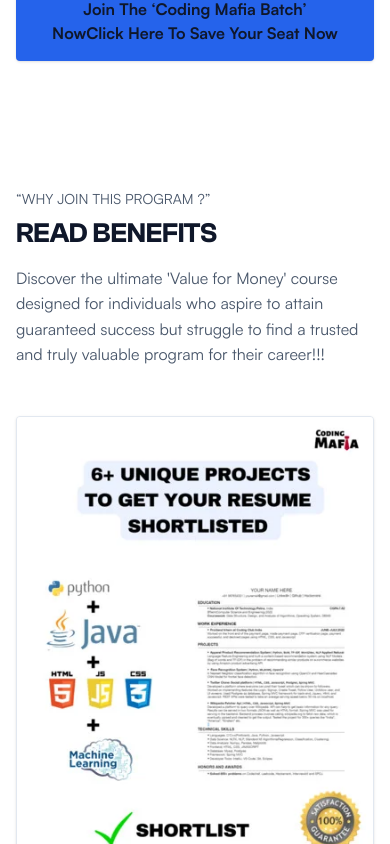
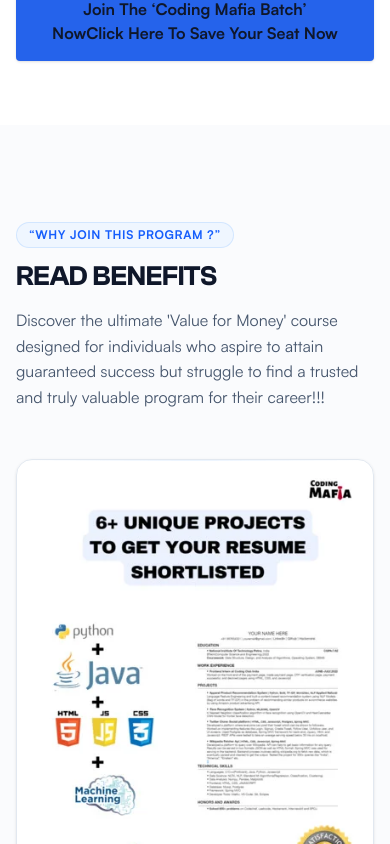
Before and after one commit to JayantOlhyan/Coding-Club-Redesign, a Next.js app: page / in a window 390 px wide. Shown: the part 4980-5824 px from the top of the page. Built offline with nearby package versions, Linux system fonts and the light colour scheme.

Commit message:
feat(benefits): polish Benefits section layout and typography hierarchy

```diff
--- a/components/Benefits.tsx
+++ b/components/Benefits.tsx
@@ -1,3 +1,5 @@
+"use client";
+
 import {
   getBlock,
   getImageMeta,
@@ -7,6 +9,8 @@
   ImageBlock,
   ParagraphBlock,
 } from "@/lib/content";
+import { ScrollReveal } from "./motion/ScrollReveal";
+import { MotionCard } from "./motion/MotionCard";
 
 export function Benefits() {
   const h31 = getBlock<HeadingBlock>(SECTION_MAP.benefits.headings[0]);
@@ -15,29 +19,31 @@
   const p36 = getBlock<ParagraphBlock>(SECTION_MAP.benefits.prose);
 
   return (
-    <section className="w-full bg-[var(--surface)] py-16 md:py-24">
+    <section className="relative w-full bg-slate-50/70 py-24 lg:py-36 border-b border-slate-200/80">
       <div className="max-w-[1040px] mx-auto px-4 sm:px-6 lg:px-8">
         {/* Section Header */}
+        <ScrollReveal direction="up" delay={0}>
           <div className="text-left mb-12 max-w-[780px]">
             <span
               data-block={SECTION_MAP.benefits.headings[0]}
-            className="block text-sm md:text-base font-normal text-[var(--body)] mb-2"
+              className="inline-block px-3 py-1 rounded-full text-xs font-semibold uppercase tracking-wider bg-blue-50 text-blue-600 border border-blue-200/60 mb-3"
             >
               {h31.text}
             </span>
             <h2
               data-block={SECTION_MAP.benefits.headings[1]}
-            className="text-[28px] lg:text-[40px] font-semibold text-[var(--ink)] tracking-[-0.02em] mb-4"
+              className="text-[28px] lg:text-[42px] font-semibold text-slate-900 tracking-[-0.02em] mb-4 leading-tight"
             >
               {h32.text}
             </h2>
             <p
               data-block={SECTION_MAP.benefits.prose}
-            className="text-base lg:text-[17px] font-normal text-[var(--body)] leading-[1.6]"
+              className="text-base lg:text-[18px] font-normal text-slate-600 leading-[1.6]"
             >
               {p36.text}
             </p>
           </div>
+        </ScrollReveal>
 
         {/* 3-Column Grid: Benefit Graphic Cards */}
         {/* TODO: image-locked copy, awaiting client text */}
@@ -47,10 +53,8 @@
             const meta = getImageMeta(panel.src);
             const src = getLocalImagePath(panel.src);
             return (
-              <div
-                key={idx}
-                className="w-full rounded border border-[var(--border)] bg-[var(--surface-2)] overflow-hidden shadow-sm flex flex-col"
-              >
+              <ScrollReveal key={idx} direction="up" delay={120 + i * 80}>
+                <MotionCard className="!p-2 h-full bg-white hover:border-blue-400/60 shadow-md">
                   <img
                     src={src}
                     alt={panel.alt || "Benefit overview"}
@@ -58,9 +62,10 @@
                     height={meta.height}
                     loading="lazy"
                     decoding="async"
-                  className="w-full h-auto object-cover"
+                    className="w-full h-auto object-cover rounded-xl"
                   />
-              </div>
+                </MotionCard>
+              </ScrollReveal>
             );
           })}
         </div>
```
Lines whose indentation alone changed are shown as unchanged.
